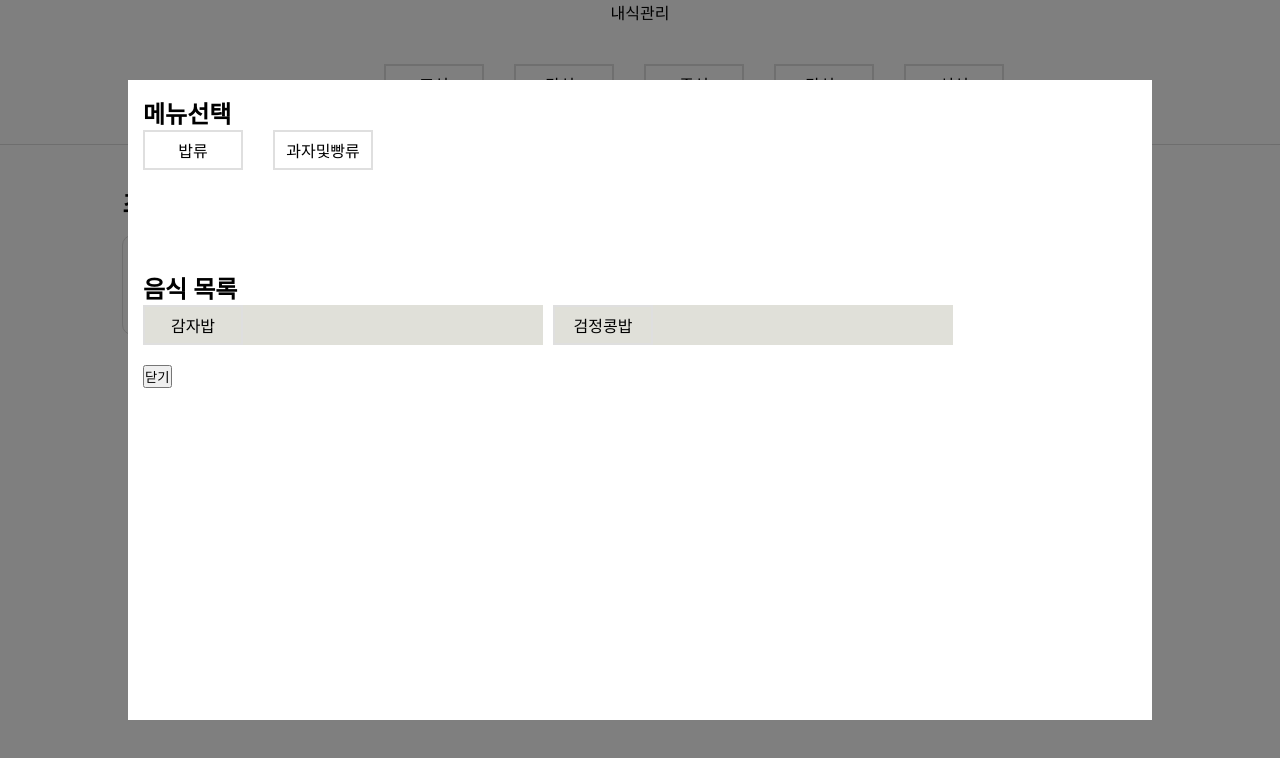
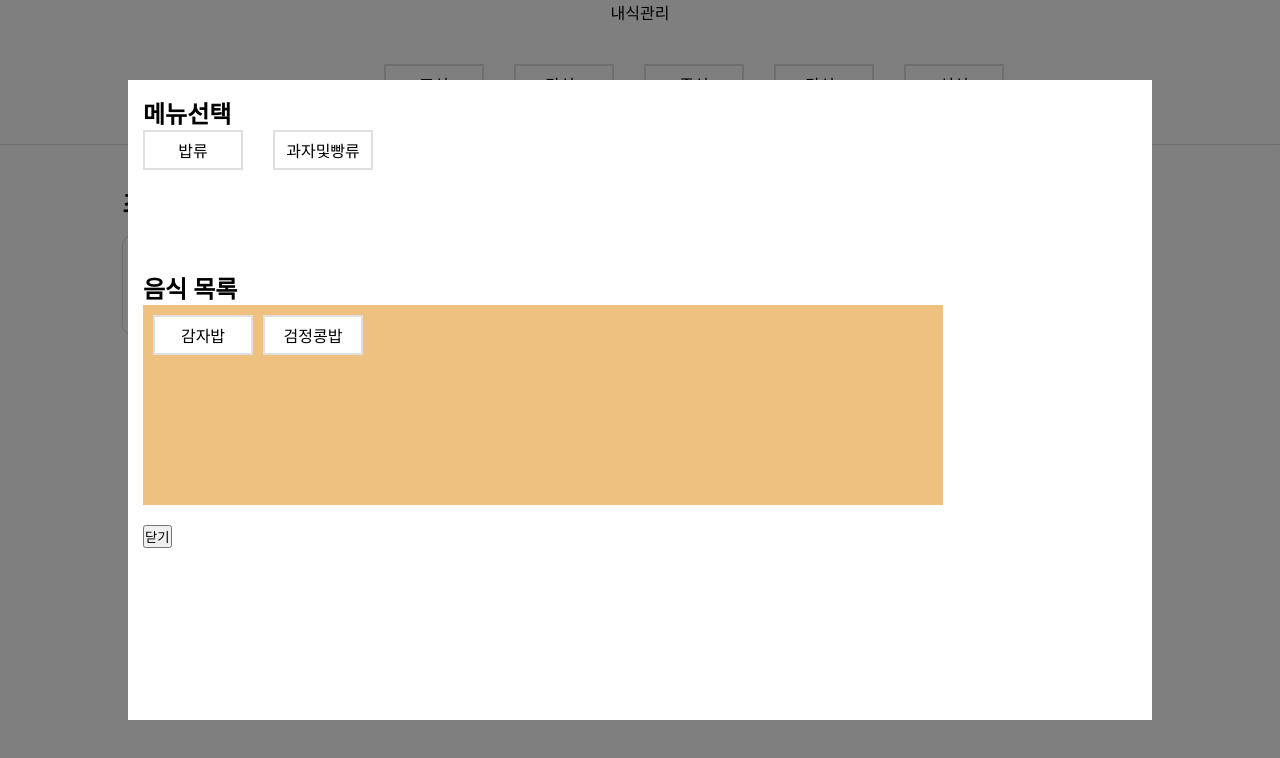
Before and after one commit to seohyunchoiii/dietplan, a React (Create React App) app: page / in a window 1280 px wide. Both pictures are taken after a click on the button "메뉴 검색". Shown: the top 758 px of the page. Built offline with nearby package versions, Linux system fonts and the light colour scheme.

Commit message:
Make List box

```diff
--- a/src/components/List.jsx
+++ b/src/components/List.jsx
@@ -1,4 +1,4 @@
-import React, {useState} from 'react'
+import React from 'react'
 import styled from 'styled-components'
 
 const Container = styled.div``
@@ -13,11 +13,6 @@ const ListButton = styled.input`
   display: none;
 `
 
-const Box = styled.div`
-  background-color: #e0e0d9;
-  width: 400px;
-`
-
 const RadioLabel = styled.label`
   width: 100px;
   height: 40px;
@@ -25,6 +20,7 @@ const RadioLabel = styled.label`
   align-items: center;
   justify-content: center;
   border: 2px solid #dfdfdf;
+  background-color: white;
   cursor: pointer;
   &:hover {
     border: 2px solid #b02727;
@@ -51,11 +47,9 @@ const List = ({name, checkedList, checked}) => {
         onChange={() => checkedList(name)}
         selected={checked}
         />
-        <Box>
-          <RadioLabel for={name}>{name}</RadioLabel>
-        </Box>
+
+        <RadioLabel for={name}>{name}</RadioLabel>
       </SelectList>
-
     </Container>
   )
 }
--- a/src/components/MenuCategory.jsx
+++ b/src/components/MenuCategory.jsx
@@ -19,6 +19,12 @@ const Title = styled.h2`
 const TitleB = styled.h2`
   display: flex;
   margin-top: 100px;
+`
+const Box = styled.div`
+  background-color: #efc180;
+  width: 800px;
+  height: 200px;
+  padding: 10px 10px;
 `
 const MenuCategory = () => {
 
@@ -55,10 +61,12 @@ const MenuCategory = () => {
       </CategoryWrapper>
 
       <TitleB>음식 목록</TitleB>
+      <Box>
       <ListWrapper>
         <List name="감자밥" category="밥류" checked={checkedB("감자밥")} checkedList={checkedList}/>
         <List name="검정콩밥" category="밥류" checked={checkedB("검정콩밥")} checkedList={checkedList}/>
       </ListWrapper>
+      </Box>
     </Container>
 
   )
```
